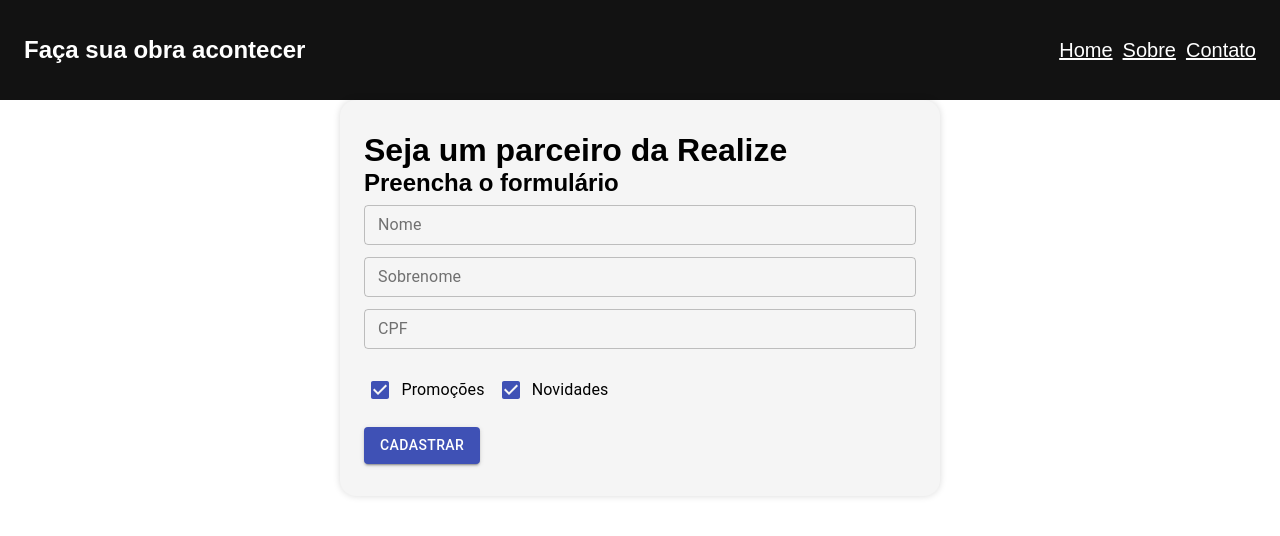
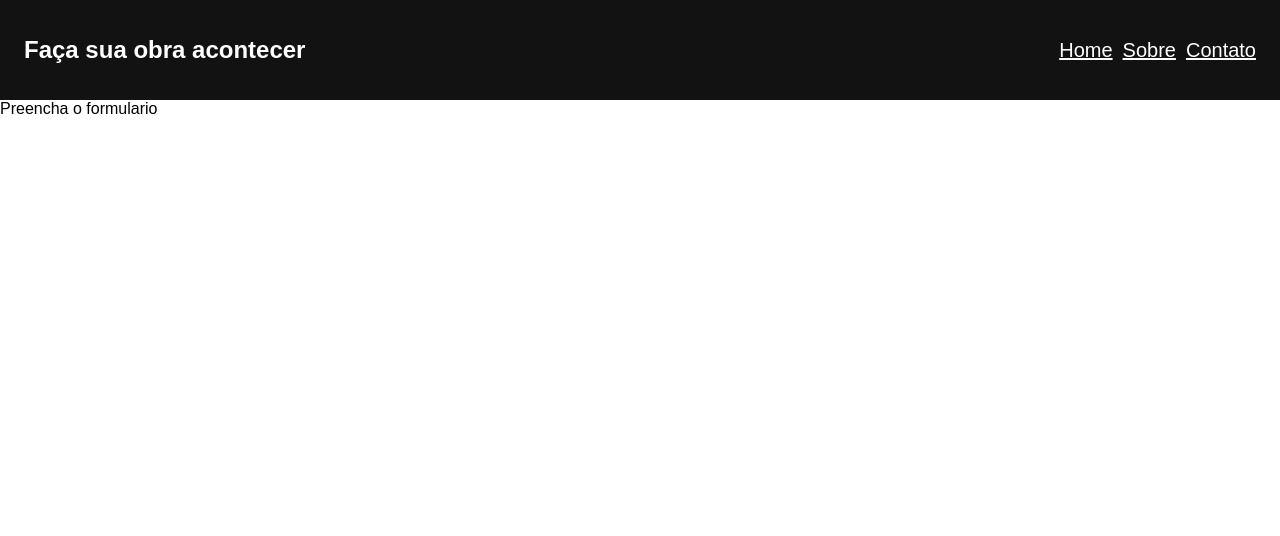
Before and after one commit to lucianosilva106/e-obras, a React (Create React App) app: page /formulario in a window 1280 px wide. Shown: the top 536 px of the page. Built offline with nearby package versions, Linux system fonts and the light colour scheme.

Commit message:
formulario removido

```diff
--- a/src/pages/Formulario/index.js
+++ b/src/pages/Formulario/index.js
@@ -1,5 +1,4 @@
 import React, { useState } from "react";
-import { Container, Button,  TextField, Checkbox, FormControlLabel } from "@material-ui/core";
 
 import "./styles.css";
 
@@ -13,94 +12,7 @@
   const [CPFError, setCPFError] = useState(false);
 
   return (
-    <Container maxWidth="sm" component="article" className="form">
-      <h1>Seja um parceiro da Realize </h1>
-      <h2>Preencha o formulário</h2>
-      <form onSubmit={(event) => {
-        event.preventDefault();
-      }}>
-        <TextField
-          id="name"
-          label="Nome"
-          variant="outlined"
-          margin="dense"
-          fullWidth
-          value={name}
-          onChange={(event) => {setName(event.target.value)}}
-        />
-        <TextField
-          id="last_name"
-          label="Sobrenome"
-          variant="outlined"
-          margin="dense"
-          fullWidth
-          value={last_name}
-          onChange={(event) => {setLastName(event.target.value)}}
-        />
-        <TextField
-          id="cpf"
-          label="CPF"
-          variant="outlined"
-          margin="dense"
-          fullWidth
-          error={CPFError}
-          helperText={CPFError && "Deve conter 11 dígitos. Insira apenas os números."}
-          value={cpf}
-          onBlur={(event) => {
-            const tmpCPF = event.target.value;
-
-            if (tmpCPF.length !== 11) {
-              setCPFError(true);
-            } else {
-              setCPFError(false);
-            }
-          }}
-          onChange={(event) => {
-            const tmpCPF = event.target.value;
-
-            if (tmpCPF.length === 11) {
-              setCPFError(false);
-            }
-
-            setCpf(event.target.value)}
-          }
-        />
-
-        <div className="checkboxes">
-          <FormControlLabel
-            control={
-              <Checkbox
-                value="promotions"
-                color="primary"
-                name="Promoções"
-                checked={promotions}
-                onChange={(event) => {
-                  setPromotions(event.target.checked);
-                }}
-              />
-            }
-            label="Promoções"
-          />
-
-          <FormControlLabel
-            control={<Checkbox
-              value="news"
-              color="primary"
-              name="Novidades"
-              checked={news}
-              onChange={(event) => {
-                setNews(event.target.checked);
-              }}
-            />}
-            label="Novidades"
-          />
-        </div>
-
-        <Button className="btn-form" variant="contained" color="primary">
-          Cadastrar
-        </Button>
-      </form>
-    </Container>
+    <div>Preencha o formulario</div>
   );
 }
 
```
